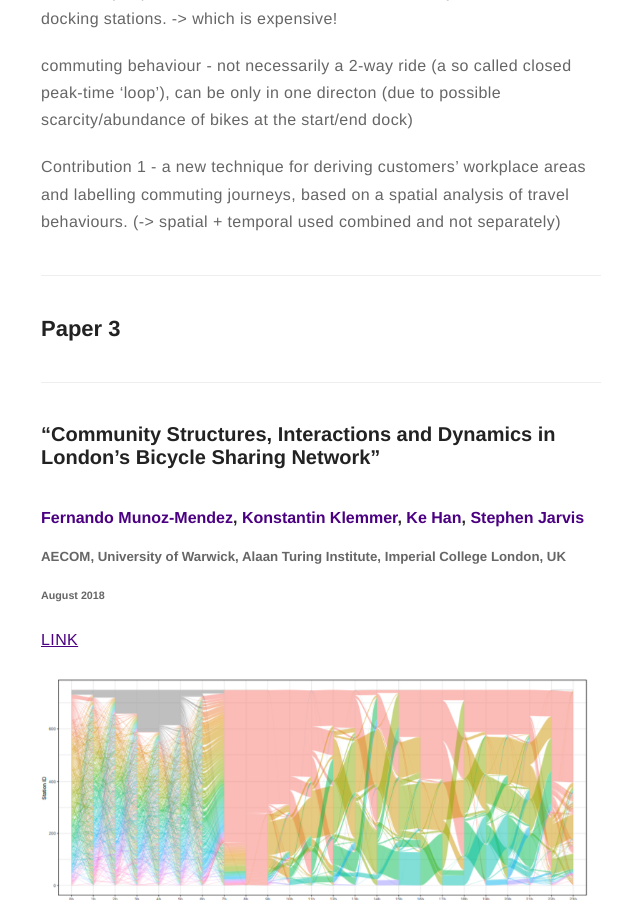
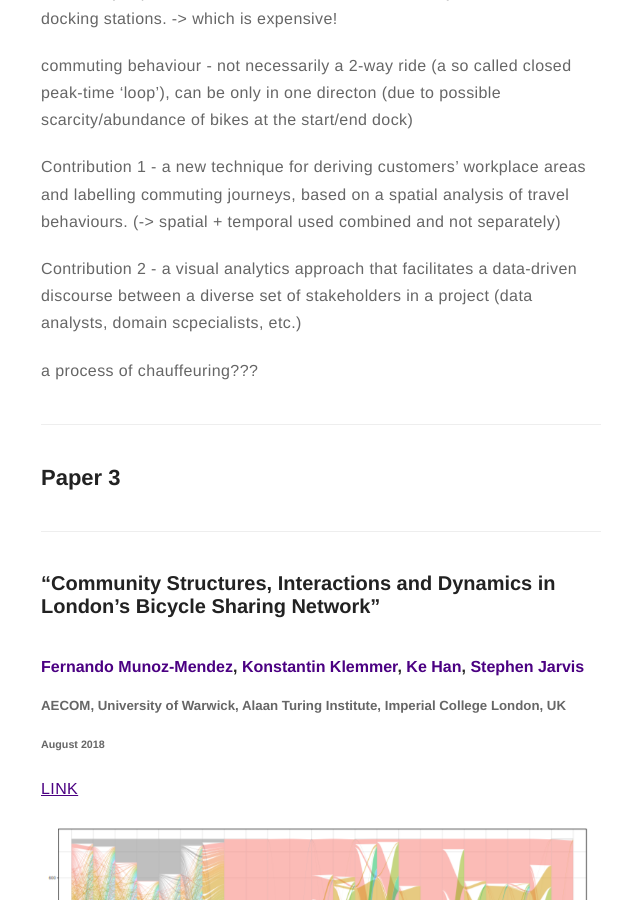
Before and after one commit to dljubenk/dljubenk.github.io, a Jekyll site: the page built from _posts/2019-02-06-literature-study.markdown, in a window 1280 px wide and 900 px high, scrolled down 4183 px. Shown: the whole window, without its empty margins (319-959 px from the left). Built offline with Jekyll 4.4.1, drawn with Linux system fonts in a browser that asks for light colours; emoji names are drawn with the system emoji font; comment, search, counter and statistics services are not loaded.

Commit message:
Update 2019-02-06-literature-study.markdown

```diff
--- a/_posts/2019-02-06-literature-study.markdown
+++ b/_posts/2019-02-06-literature-study.markdown
@@ -107,6 +107,10 @@ commuting behaviour - not necessarily a 2-way ride (a so called closed peak-time
 
 Contribution 1 - a new technique for deriving customers’ workplace areas and labelling commuting journeys, based on a spatial analysis of travel behaviours. (-> spatial + temporal used combined and not separately)
 
+Contribution 2 - a visual analytics approach that facilitates a data-driven discourse between a diverse set of stakeholders in a project (data analysts, domain scpecialists, etc.)
+
+a process of chauffeuring???
+
 ---
 ## Paper 3
 ---
```
